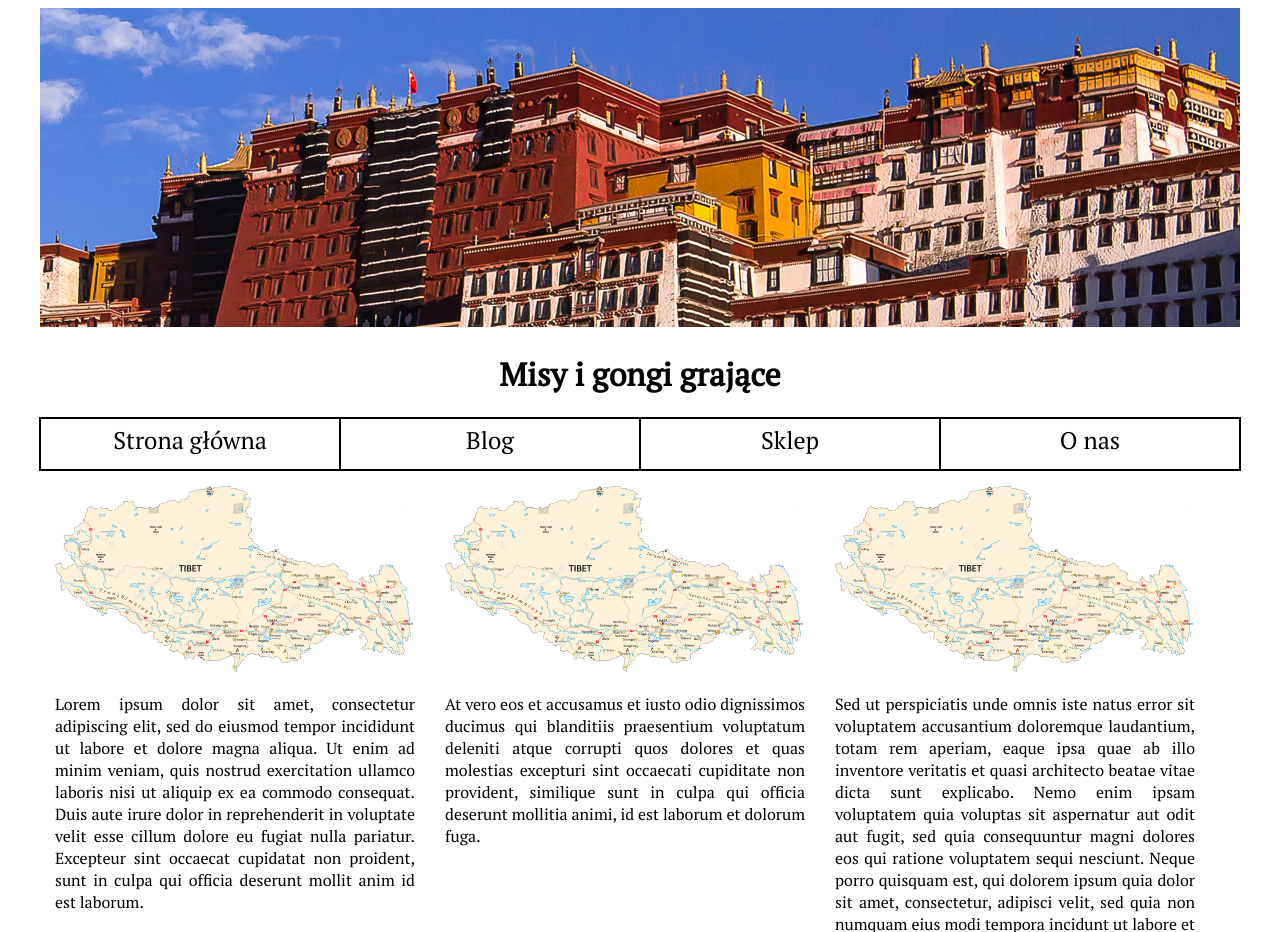
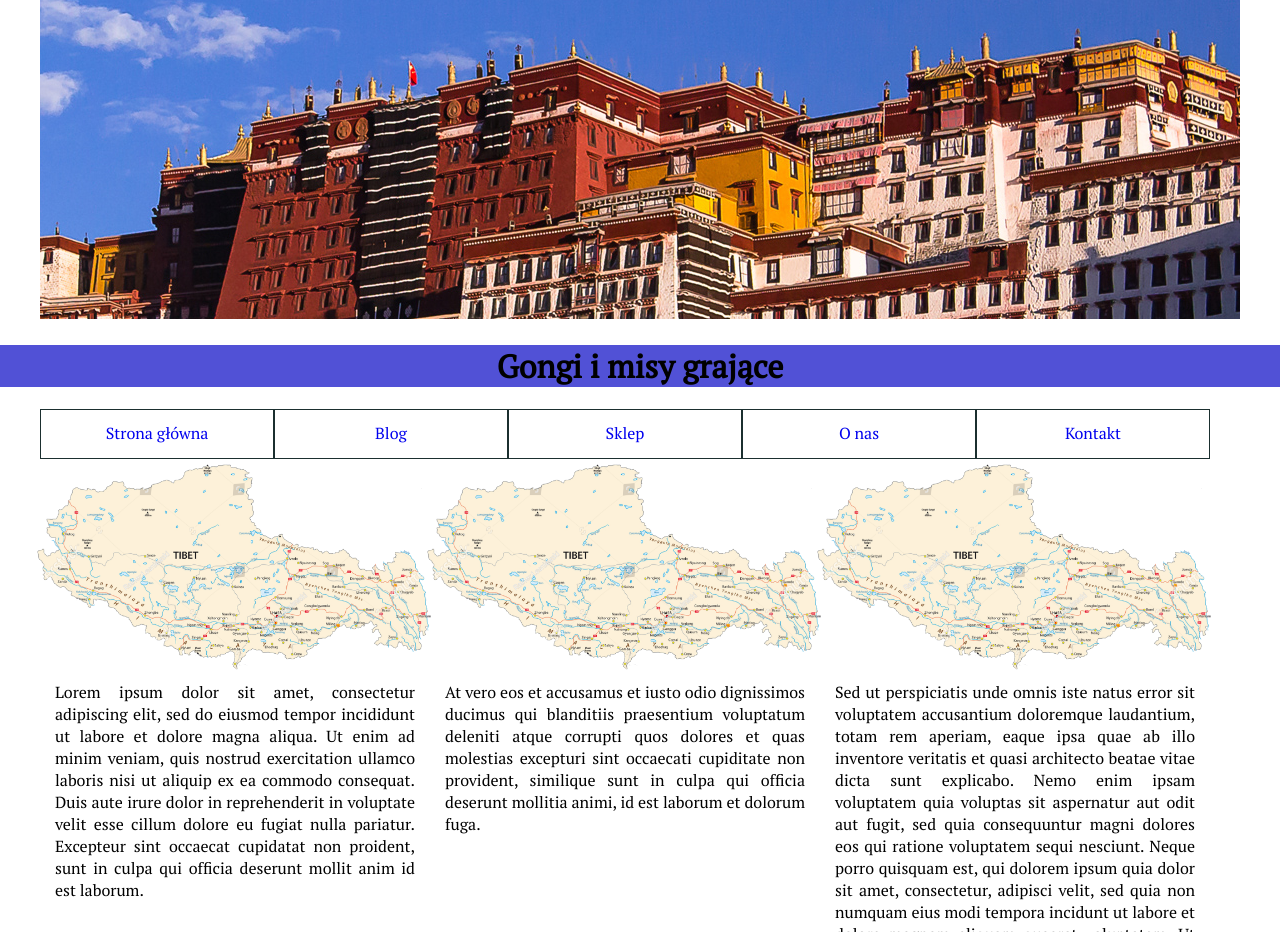
Before and after one commit to Grz3g0rz/Grz3g0rz.github.io, a plain HTML site: page index.html in a window 1280 px wide. Shown: the top 932 px of the page. Drawn offline with Linux system fonts and the light colour scheme.

Commit message:
New verson, 3 parts

```diff
--- a/index.html
+++ b/index.html
@@ -2,25 +2,35 @@
 <html lang="pl">
     <head>
     <meta charset="utf-8">
-        <meta http-equiv="" content="5" >
+        <meta http-equiv="refresh" content="" >
         <title>Github.io page</title>
         <link rel="stylesheet" type="text/css" href="style.css">
     </head>
     <body>
         <div class="page-head">
             <div class="header-pic"><img src="pageImg/headerTibet-crop.png" alt="Tibet palace"></div>
-            <header>
-                <h1>Misy i gongi grające</h1>
+        </div>
+        <header>
+            <div class="page-title">
+                <h1>Gongi i misy grające</h1>
+            </div>
                 <div class="header-picture"></div>
-            </header>
-        </div>
+        </header>
+        <div class="main-content">
         <nav class="menubar">
-                <div class="menuoption">Strona główna</div>
-                <div class="menuoption">Blog</div>
-                <div class="menuoption">Sklep</div>
-                <div class="menuoption">O nas</div>
+
+<ul class="menu-bar">
+        <li class="active"><a href="#">Strona główna</a></li>
+        <li><a href="#">Blog</a>
+        <li><a href="#">Sklep</a>
+          <ul>
+            <li><a href="#">Koszyk</a></li>
+         </ul>
+        </li>
+        <li><a href="#">O nas</a></li>
+        <li><a href="#">Kontakt</a></li>
+       </ul>
         </nav>
-        <div class="main-content">
             <div class="column">
                 <div class="column-header"><img class="column-pic" src="pageImg/tibet-map.png" alt="Tibet map"></div>
                 <div class="column-content"><p class="main-page-content">Lorem ipsum dolor sit amet, consectetur adipiscing elit, sed do eiusmod tempor incididunt ut labore et dolore magna aliqua. Ut enim ad minim veniam, quis nostrud exercitation ullamco laboris nisi ut aliquip ex ea commodo consequat. Duis aute irure dolor in reprehenderit in voluptate velit esse cillum dolore eu fugiat nulla pariatur. Excepteur sint occaecat cupidatat non proident, sunt in culpa qui officia deserunt mollit anim id est laborum.</p></div>
@@ -34,6 +44,6 @@
                 <div class="column-content"><p class="main-page-content">Sed ut perspiciatis unde omnis iste natus error sit voluptatem accusantium doloremque laudantium, totam rem aperiam, eaque ipsa quae ab illo inventore veritatis et quasi architecto beatae vitae dicta sunt explicabo. Nemo enim ipsam voluptatem quia voluptas sit aspernatur aut odit aut fugit, sed quia consequuntur magni dolores eos qui ratione voluptatem sequi nesciunt. Neque porro quisquam est, qui dolorem ipsum quia dolor sit amet, consectetur, adipisci velit, sed quia non numquam eius modi tempora incidunt ut labore et dolore magnam aliquam quaerat voluptatem. Ut enim ad minima veniam, quis nostrum exercitationem ullam corporis suscipit laboriosam, nisi ut aliquid ex ea commodi consequatur? Quis autem vel eum iure reprehenderit qui in ea voluptate velit esse quam nihil molestiae consequatur, vel illum qui dolorem eum fugiat quo voluptas nulla pariatur?</p></div>
             </div>
         </div>
-        <div class="copyright"><p class="copy-info">© Królisio Samisio</p></div>
+        <footer><p class="copy-info">© Królisio Samisio</p></footer>
     </body>
 </html>
--- a/style.css
+++ b/style.css
@@ -6,14 +6,14 @@ tbody, tfoot, thead, tr {
     font-family: 'PT Serif', serif;
 }
 
-.page-head {
-    width: 600px;
-    margin: auto;
-    text-align: center;
+body {
+    width: 100%;
+    padding: 0px;
+    margin: 0px;
 }
-
-h1 {
-    font-size: 2rem;
+header {
+    width: 100%;
+    background-color: rgb(81, 81, 214);
 }
 
 .page-head {
@@ -21,31 +21,85 @@ h1 {
     margin: auto;
 }
 
-.menubar {
-    border: 2px solid rgb(0, 0, 0);
-    width: 1198px;
-    height: 50px;
+.header-pic {
     margin: auto;
 }
 
-.menuoption {
+.page-title {
+    text-align: center;
+}
+
+nav {
+    width: 1170px;
+    height: 50px;
+}
+
+/**********************/
+
+.menu-bar {
+    width: 1170px;
+    height: 50px;
+    line-height: 100%;
+    border-radius: 5px;
+    position:relative;
+    z-index:999;
+    margin: 0;
+    padding: 0;
+}
+
+.menu-bar li {
     float: left;
-    width: 298px;
-    height: 40px;
+    position: relative;
+    list-style: none;
+    width: 232px;;
     text-align: center;
-    padding: 5px 0;
-    font-size: 1.5rem;
-    border-right: 2px solid rgb(0, 0, 0);
+    height: 48px;
+    border: 1px solid rgb(27, 47, 47);
+}
+
+.menu-bar li:hover {
+    background-color: rgb(81, 81, 214);
+    transition-duration: 1.2s;
+}
+
+.menu-bar a {
+    padding: 15px;
+    text-decoration: none;
     display: block;
 }
 
-.menuoption:last-child {
-    border: none;
+.menu-bar li ul li a {
+    margin: 0;
 }
 
-.menuoption:hover {
-    background-color: rgb(81, 81, 214);
+.menu-bar li:hover > ul {
+    display: block;
 }
+
+.menu-bar ul {
+    display: none;
+    margin: 0;
+    padding: 20px 0 0 0;
+    width: 185px;
+    position: absolute;
+    top: 30px;
+    left: 0;
+}
+
+.menu-bar ul li {
+    float: none;
+    margin: 0;
+    padding: 0;
+}
+
+.menu-bar ul li:first-child > a {
+    border-top-left-radius: 10px;
+}
+
+.menu-bar {
+    display: inline-block;
+}
+/*********************/
 
 .main-content {
     clear: both;
@@ -54,7 +108,6 @@ h1 {
 }
 
 .column {
-    border: 0px solid rgb(200, 120, 34);
     float: left;
     width: 30%;
     margin: 15px;
@@ -71,10 +124,18 @@ h1 {
     padding: 0;
     transform: scale(1);
     transition-duration: 1.2s;
+    -webkit-transform: scale(1);
+    -moz-transform: scale(1);
+    -ms-transform: scale(1);
+    -o-transform: scale(1);
 }
 
-.column-pic:hover{
+.column-pic {
     transform: scale(1.1);
+    -webkit-transform: scale(1.1);
+    -moz-transform: scale(1.1);
+    -ms-transform: scale(1.1);
+    -o-transform: scale(1.1);
     transition-duration: 1.2s;
 }
 
@@ -82,12 +143,13 @@ h1 {
     text-align: justify;
 }
 
-.copyright {
+footer {
     clear: both;
     width: 100%;
     height: 60px;
     background-color: rgb(27, 47, 47);
     text-align: center;
+    margin: none;
 }
 
 .copy-info {
```
